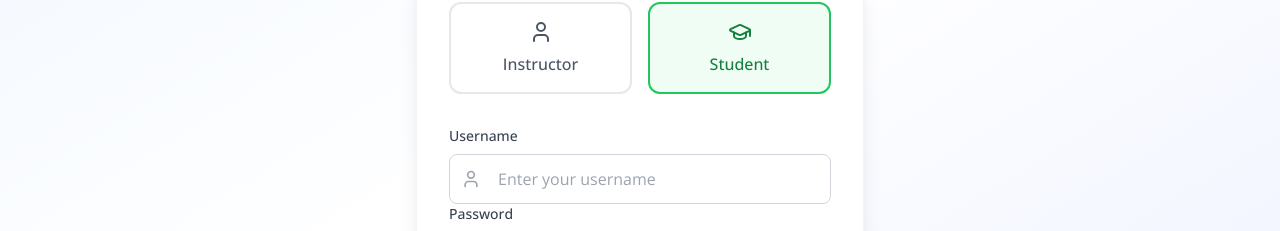
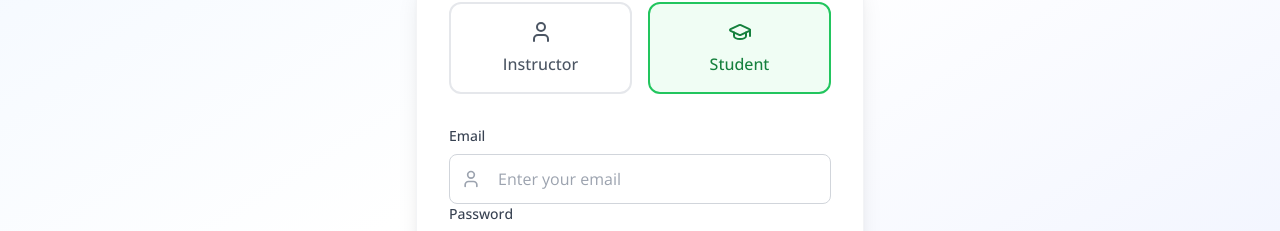
Before and after one commit to NguyenLock/ClassRoomManagerFE, a React (Vite) app: page /login in a window 1280 px wide. Both pictures are taken after a click on the button "Student". Shown: the part 330-561 px from the top of the page. Built offline with nearby package versions, Linux system fonts and the light colour scheme; no server answers.

Commit message:
feat: :art: format code and add LoginStudent

```diff
--- a/src/pages/Login.tsx
+++ b/src/pages/Login.tsx
@@ -2,6 +2,7 @@ import { GraduationCap, Phone, User, Lock, KeyRound, X } from "lucide-react";
 import React, { useEffect } from "react";
 import { useState } from "react";
 import { instructorAuthService } from "../services/instructorAuth.service";
+import { studentAuthService } from "../services/studentAuth.service";
 import { auth } from "../utils/auth";
 import { useNavigate } from "react-router-dom";
 type UserRole = "instructor" | "student" | null;
@@ -9,9 +10,14 @@ interface AccessCodePopupProps {
   isOpen: boolean;
   onClose: () => void;
   onSubmit: (phoneNumber: string) => void;
-  role:  UserRole;
+  role: UserRole;
 }
-const AccessCodePopup: React.FC<AccessCodePopupProps> = ({ isOpen, onClose, onSubmit, role }) => {
+const AccessCodePopup: React.FC<AccessCodePopupProps> = ({
+  isOpen,
+  onClose,
+  onSubmit,
+  role,
+}) => {
   const [accessCode, setAccessCode] = useState("");
   const [error, setError] = useState("");
   const handleSubmit = (e: React.FormEvent) => {
@@ -21,9 +27,9 @@ const AccessCodePopup: React.FC<AccessCodePopupProps> = ({ isOpen, onClose, onSu
       return;
     }
     onSubmit(accessCode);
-  }
+  };
   if (!isOpen) return null;
-  return(
+  return (
     <div className="fixed inset-0 bg-black/50 flex items-center justify-center z-50">
       <div className="bg-white rounded-2xl p-6 w-full max-w-md shadow-xl relative">
         {/* Close button */}
@@ -37,9 +43,15 @@ const AccessCodePopup: React.FC<AccessCodePopupProps> = ({ isOpen, onClose, onSu
         {/* Header */}
         <div className="text-center mb-6">
           <div className="mx-auto w-12 h-12 bg-blue-100 rounded-full flex items-center justify-center mb-4">
-            <KeyRound className={`w-6 h-6 ${role === 'instructor' ? 'text-blue-600' : 'text-green-600'}`} />
+            <KeyRound
+              className={`w-6 h-6 ${
+                role === "instructor" ? "text-blue-600" : "text-green-600"
+              }`}
+            />
           </div>
-          <h3 className="text-xl font-bold text-gray-900 font-sans">Access Code Required</h3>
+          <h3 className="text-xl font-bold text-gray-900 font-sans">
+            Access Code Required
+          </h3>
           <p className="text-sm text-gray-500 font-sans mt-1">
             Please enter your access code to continue to the dashboard
           </p>
@@ -59,8 +71,13 @@ const AccessCodePopup: React.FC<AccessCodePopupProps> = ({ isOpen, onClose, onSu
                 }}
                 placeholder="Enter access code"
                 className={`w-full pl-12 pr-4 py-3 border rounded-lg focus:ring-2 transition-colors
-                  ${error ? 'border-red-300 focus:ring-red-200' :
-                    role === 'instructor' ? 'focus:ring-blue-200 focus:border-blue-500' : 'focus:ring-green-200 focus:border-green-500'}`}
+                  ${
+                    error
+                      ? "border-red-300 focus:ring-red-200"
+                      : role === "instructor"
+                      ? "focus:ring-blue-200 focus:border-blue-500"
+                      : "focus:ring-green-200 focus:border-green-500"
+                  }`}
               />
             </div>
             {error && <p className="text-red-500 text-sm mt-1">{error}</p>}
@@ -77,9 +94,11 @@ const AccessCodePopup: React.FC<AccessCodePopupProps> = ({ isOpen, onClose, onSu
             <button
               type="submit"
               className={`flex-1 px-4 py-2 text-white rounded-lg font-sans transition-all duration-200
-                ${role === 'instructor'
-                  ? 'bg-blue-600 hover:bg-blue-700 focus:ring-4 focus:ring-blue-200'
-                  : 'bg-green-600 hover:bg-green-700 focus:ring-4 focus:ring-green-200'}`}
+                ${
+                  role === "instructor"
+                    ? "bg-blue-600 hover:bg-blue-700 focus:ring-4 focus:ring-blue-200"
+                    : "bg-green-600 hover:bg-green-700 focus:ring-4 focus:ring-green-200"
+                }`}
             >
               Verify & Continue
             </button>
@@ -87,23 +106,27 @@ const AccessCodePopup: React.FC<AccessCodePopupProps> = ({ isOpen, onClose, onSu
         </form>
       </div>
     </div>
-  )
-}
+  );
+};
 const Login = () => {
   const navigate = useNavigate();
 
-  // Check if user is already authenticated
   useEffect(() => {
     if (auth.isAuthenticated()) {
-      navigate('/instructor/dashboard');
+      const userType = localStorage.getItem("userType");
+      navigate(
+        userType === "instructor"
+          ? "/instructor/dashboard"
+          : "/student/dashboard"
+      );
     }
   }, [navigate]);
 
   const [showAccessCodePopup, setShowAccessCodePopup] = useState(false);
   const [role, setRole] = useState<UserRole>(null);
   const [formData, setFormData] = useState({
+    email: "",
     phoneNumber: "",
-    username: "",
     password: "",
   });
   const [accessCode, setAccessCode] = useState<string>("");
@@ -112,48 +135,62 @@ const Login = () => {
 
   const handleRoleSelect = (role: UserRole) => {
     setRole(role);
-    setFormData({ phoneNumber: "", username: "", password: "" });
+    setFormData({ email: "", phoneNumber: "", password: "" });
   };
+
   const handleInputChange = (e: React.ChangeEvent<HTMLInputElement>) => {
     setFormData({ ...formData, [e.target.name]: e.target.value });
   };
+
   const handleSubmit = async (e: React.FormEvent<HTMLFormElement>) => {
     e.preventDefault();
+    setError("");
 
     try {
-      if (role === 'instructor') {
       setIsLoading(true);
+      if (role === "instructor") {
         const response = await instructorAuthService.createAccessCode({
-          phoneNumber: formData.phoneNumber
+          phoneNumber: formData.phoneNumber,
         });
-        setAccessCode(response.accessCode || '');
+        setAccessCode(response.accessCode || "");
         setShowAccessCodePopup(true);
-      } else if (role === 'student') {
-        // Handle student login here
-        console.log('Student login:', formData);
+      } else if (role === "student") {
+        const response = await studentAuthService.login({
+          email: formData.email,
+          password: formData.password,
+        });
+        setShowAccessCodePopup(true);
       }
     } catch (error) {
-      setError('Login failed. Please try again.');
+      setError("Login failed. Please try again.");
     } finally {
       setIsLoading(false);
     }
   };
+
   const handleAccessCodeSubmit = async (code: string) => {
     try {
       setIsLoading(true);
+      if (role === "instructor") {
         const response = await instructorAuthService.verifyAccessCode({
           phoneNumber: formData.phoneNumber,
-        accessCode: code
+          accessCode: code,
         });
-
         auth.setToken(response.accessToken);
-      localStorage.setItem('userType', response.userType);
-
+        localStorage.setItem("userType", response.userType);
+        navigate("/instructor/dashboard");
+      } else if (role === "student") {
+        const response = await studentAuthService.validateAccessCode({
+          email: formData.email,
+          accessCode: code,
+        });
+        auth.setToken(response.data.token);
+        localStorage.setItem("userType", response.data.user.userType);
+        navigate("/student/dashboard");
+      }
       setShowAccessCodePopup(false);
-      navigate(response.userType === 'instructor' ? '/instructor/dashboard' : '/student/dashboard');
-
     } catch (error) {
-      setError('Invalid access code. Please try again.');
+      setError("Invalid access code. Please try again.");
     } finally {
       setIsLoading(false);
     }
@@ -240,20 +277,20 @@ const Login = () => {
                     <>
                       <div>
                         <label
-                        htmlFor="username"
+                          htmlFor="email"
                           className="block text-sm font-medium text-gray-700 mb-2 font-sans"
                         >
-                        Username
+                          Email
                         </label>
                         <div className="relative">
                           <User className="absolute left-3 top-1/2 transform -translate-y-1/2 w-5 h-5 text-gray-400" />
                           <input
-                          type="text"
-                          id="username"
-                          name="username"
-                          value={formData.username}
+                            type="email"
+                            id="email"
+                            name="email"
+                            value={formData.email}
                             onChange={handleInputChange}
-                          placeholder="Enter your username"
+                            placeholder="Enter your email"
                             className="w-full pl-12 pr-4 py-3 border border-gray-300 rounded-lg focus:ring-2 focus:ring-green-500 focus:border-green-500 transition-colors"
                             required
                           />
@@ -287,21 +324,39 @@ const Login = () => {
                   type="submit"
                   disabled={isLoading}
                   className={`w-full py-3 px-4 rounded-lg font-medium text-white transition-all duration-200 hover:scale-105 active:scale-95 ${
-                  role === 'instructor'
-                    ? 'bg-blue-600 hover:bg-blue-700 focus:ring-4 focus:ring-blue-200'
-                    : 'bg-green-600 hover:bg-green-700 focus:ring-4 focus:ring-green-200'
-                } ${isLoading ? 'opacity-70 cursor-not-allowed' : ''}`}
+                    role === "instructor"
+                      ? "bg-blue-600 hover:bg-blue-700 focus:ring-4 focus:ring-blue-200"
+                      : "bg-green-600 hover:bg-green-700 focus:ring-4 focus:ring-green-200"
+                  } ${isLoading ? "opacity-70 cursor-not-allowed" : ""}`}
                 >
                   {isLoading ? (
                     <span className="flex items-center justify-center">
-                    <svg className="animate-spin -ml-1 mr-3 h-5 w-5 text-white" xmlns="http://www.w3.org/2000/svg" fill="none" viewBox="0 0 24 24">
-                      <circle className="opacity-25" cx="12" cy="12" r="10" stroke="currentColor" strokeWidth="4"></circle>
-                      <path className="opacity-75" fill="currentColor" d="M4 12a8 8 0 018-8V0C5.373 0 0 5.373 0 12h4zm2 5.291A7.962 7.962 0 014 12H0c0 3.042 1.135 5.824 3 7.938l3-2.647z"></path>
+                      <svg
+                        className="animate-spin -ml-1 mr-3 h-5 w-5 text-white"
+                        xmlns="http://www.w3.org/2000/svg"
+                        fill="none"
+                        viewBox="0 0 24 24"
+                      >
+                        <circle
+                          className="opacity-25"
+                          cx="12"
+                          cy="12"
+                          r="10"
+                          stroke="currentColor"
+                          strokeWidth="4"
+                        ></circle>
+                        <path
+                          className="opacity-75"
+                          fill="currentColor"
+                          d="M4 12a8 8 0 018-8V0C5.373 0 0 5.373 0 12h4zm2 5.291A7.962 7.962 0 014 12H0c0 3.042 1.135 5.824 3 7.938l3-2.647z"
+                        ></path>
                       </svg>
                       Processing...
                     </span>
                   ) : (
-                  `Sign In as ${role === 'instructor' ? 'Instructor' : 'Student'}`
+                    `Sign In as ${
+                      role === "instructor" ? "Instructor" : "Student"
+                    }`
                   )}
                 </button>
               </form>
@@ -315,7 +370,7 @@ const Login = () => {
         </div>
       </div>
       <AccessCodePopup
-    isOpen= {showAccessCodePopup}
+        isOpen={showAccessCodePopup}
         onClose={() => setShowAccessCodePopup(false)}
         onSubmit={handleAccessCodeSubmit}
         role={role}
@@ -323,4 +378,5 @@ const Login = () => {
     </>
   );
 };
+
 export default Login;
--- a/src/types/index.ts
+++ b/src/types/index.ts
@@ -23,6 +23,30 @@ export interface VerifyAccessCodeResponse {
   accessToken: string;
 }
 
+export interface StudentLoginRequest {
+  email: string;
+  password: string;
+}
+
+export interface AccessCodeValidationRequest {
+  email: string;
+  accessCode: string;
+}
+
+export interface StudentAuthResponse {
+  success: boolean;
+  message: string;
+  data: {
+    token: string;
+    user: {
+      email: string;
+      name: string;
+      phoneNumber: string;
+      userType: string;
+    }
+  }
+}
+
 export interface Stat {
   number: string;
   label: string;
```
Also changed, not shown: src/services/studentAuth.service.ts (+30 -5 lines). Lines whose indentation alone changed are shown as unchanged.
